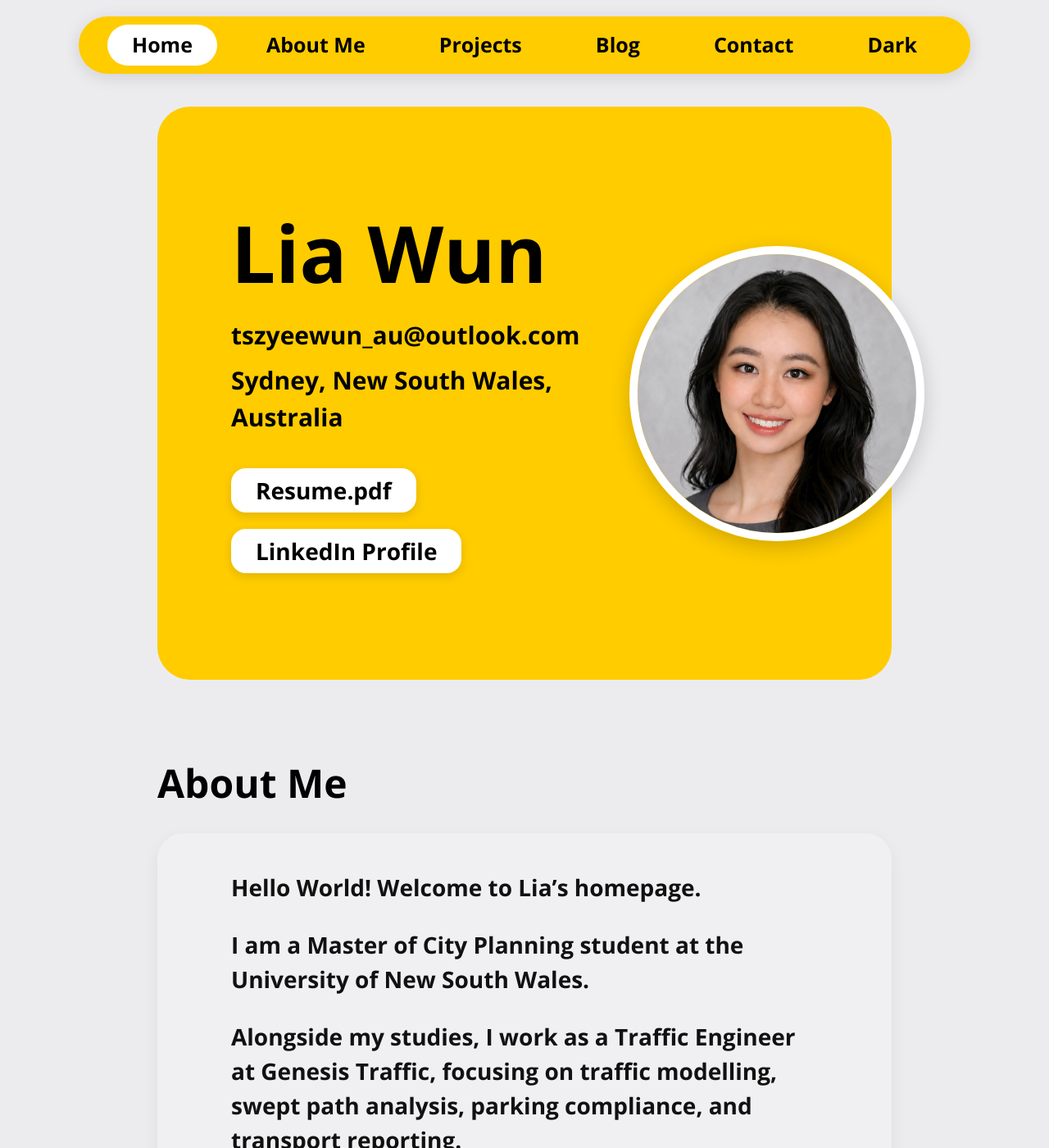
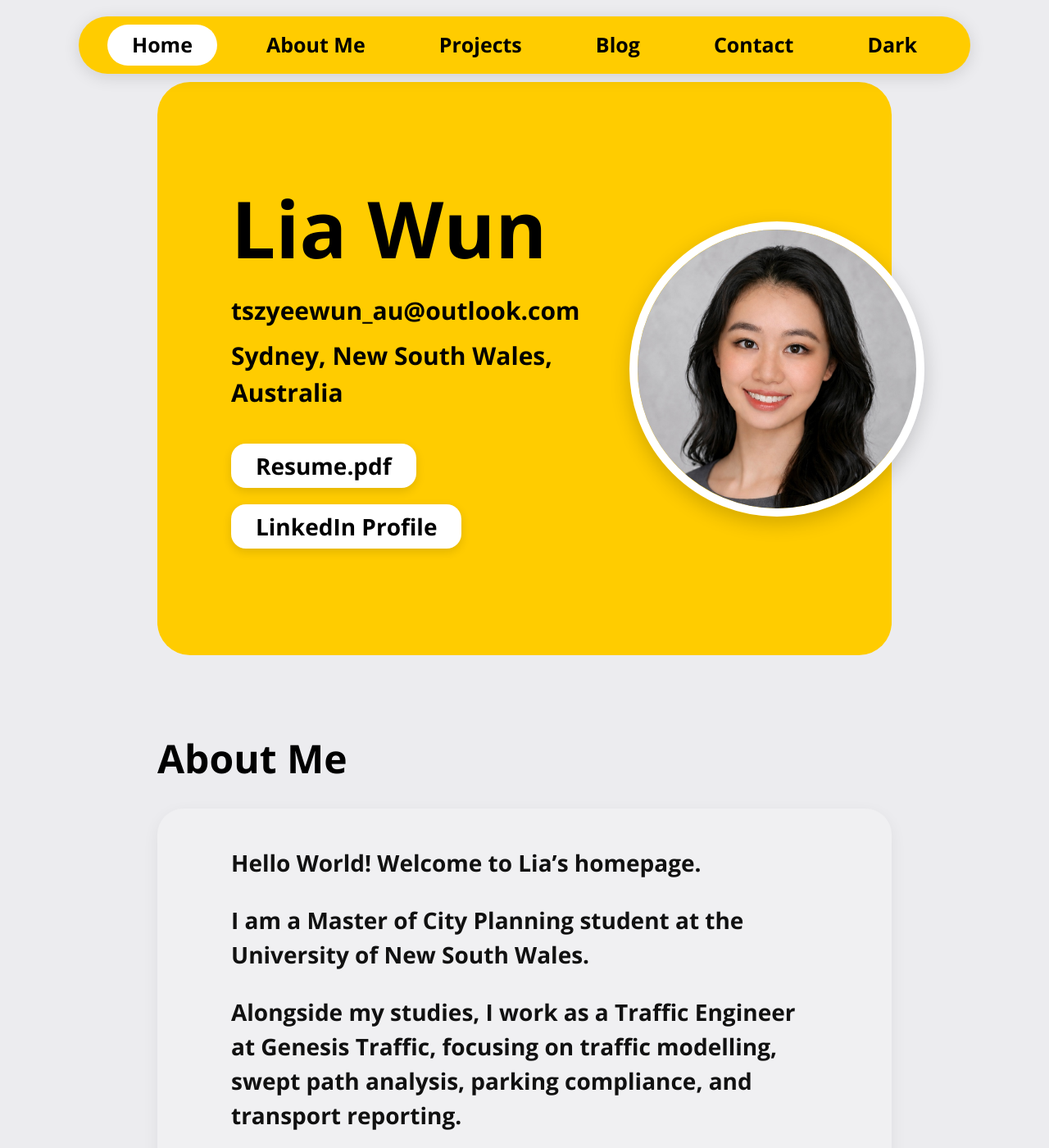
Before and after one commit to tszyeewun/tszyeewun.github.io, a Jekyll site: the page built from index.md, in a window 1280 px wide and 1400 px high. Shown: the whole window at 82% size. Built offline with Jekyll 4.4.1, drawn with Linux system fonts in a browser that asks for light colours.

Commit message:
Adjust margin for hero section in default layout

```diff
--- a/_layouts/default.html
+++ b/_layouts/default.html
@@ -91,7 +91,7 @@
 
     .hero-section{
 
-      margin:130px auto 40px auto;
+      margin:100px auto 40px auto;
 
       width:70%;
       max-width:1250px;
```
